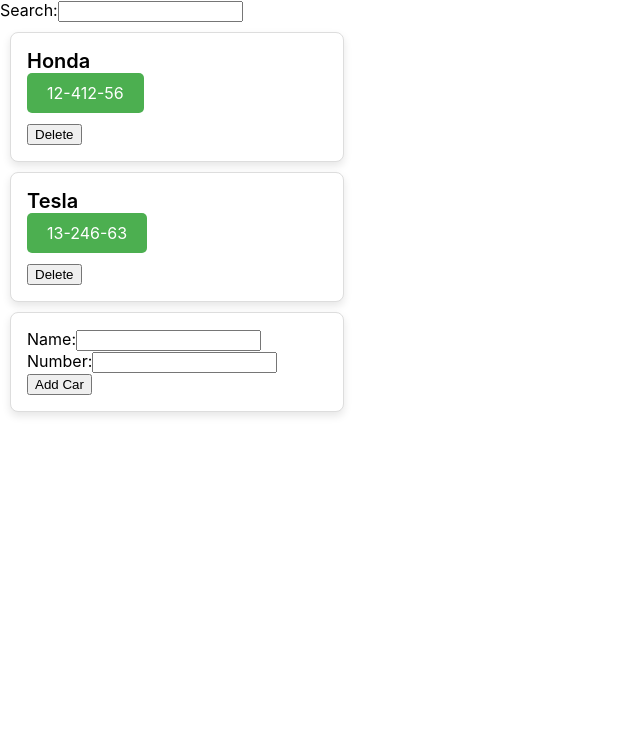
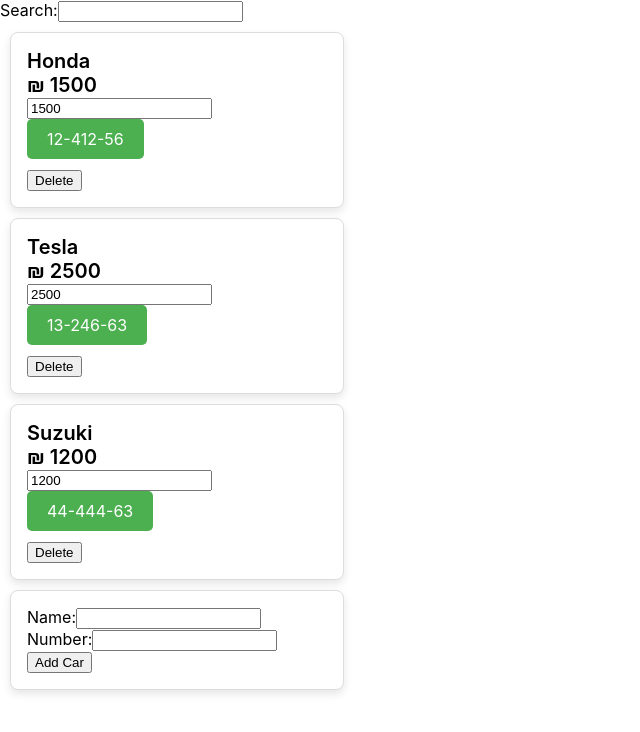
Before and after one commit to ranerlich7/garage-17, a React (Create React App) app: page / in a window 1280 px wide. Shown: the top 732 px of the page, without its empty margins (0-640 px from the left). Built offline with nearby package versions, Linux system fonts and the light colour scheme.

Commit message:
added change price + api.js

```diff
--- a/src/App.js
+++ b/src/App.js
@@ -1,12 +1,10 @@
 import { useState } from "react"
 import "./App.css"
 import Car from "./components/Car"
+import { getAllCars } from "./api"
 
 function App() {
-  const [cars, setCars] = useState([
-    { name: "Honda", number: "12-412-56" },
-    { name: "Tesla", number: "13-246-63" },
-  ])
+  const [cars, setCars] = useState(getAllCars())
   const [carName, setCarName] = useState("")
   const [carNumber, setCarNumber] = useState("")
   const [search, setSearch] = useState("")
@@ -27,13 +25,26 @@
     return cars.filter((car) => car.name.startsWith(search))
   }
 
+  function setPrice(index, newPrice) {
+    const updatedCars = cars.map((car, carIndex) =>
+      carIndex === index ? { ...car, price: newPrice } : car
+    )
+    setCars(updatedCars)
+  }
+
   return (
     <>
       Search:
       <input value={search} onChange={(e) => setSearch(e.target.value)} />
       <br></br>
       {updatedCars().map((car, index) => (
-        <Car key={index} car={car} deleteCar={deleteCar} index={index} />
+        <Car
+          key={index}
+          car={car}
+          deleteCar={deleteCar}
+          index={index}
+          setPrice={setPrice}
+        />
       ))}
       <div className="card">
         Name:
--- /dev/null
+++ b/src/api.js
@@ -0,0 +1,10 @@
+const cars = [
+  { name: "Honda", number: "12-412-56", price: 1500 },
+  { name: "Tesla", number: "13-246-63", price: 2500 },
+  { name: "Suzuki", number: "44-444-63", price: 1200 },
+]
+
+export function getAllCars() {
+  // call server to get cars
+  return cars
+}
--- a/src/components/Car.js
+++ b/src/components/Car.js
@@ -1,9 +1,15 @@
-function Car({ car, deleteCar, index }) {
+function Car({ car, deleteCar, index, setPrice }) {
   return (
     <>
       <div className="card">
         <div className="card-title">
           <h3>{car.name}</h3>
+          <h3> ₪ {car.price}</h3>
+          <input
+            value={car.price}
+            onChange={(e) => setPrice(index, e.target.value)}
+          ></input>
+          <br />
           <div className="car-button">{car.number}</div>
         </div>
         <div className="card-action">
```
